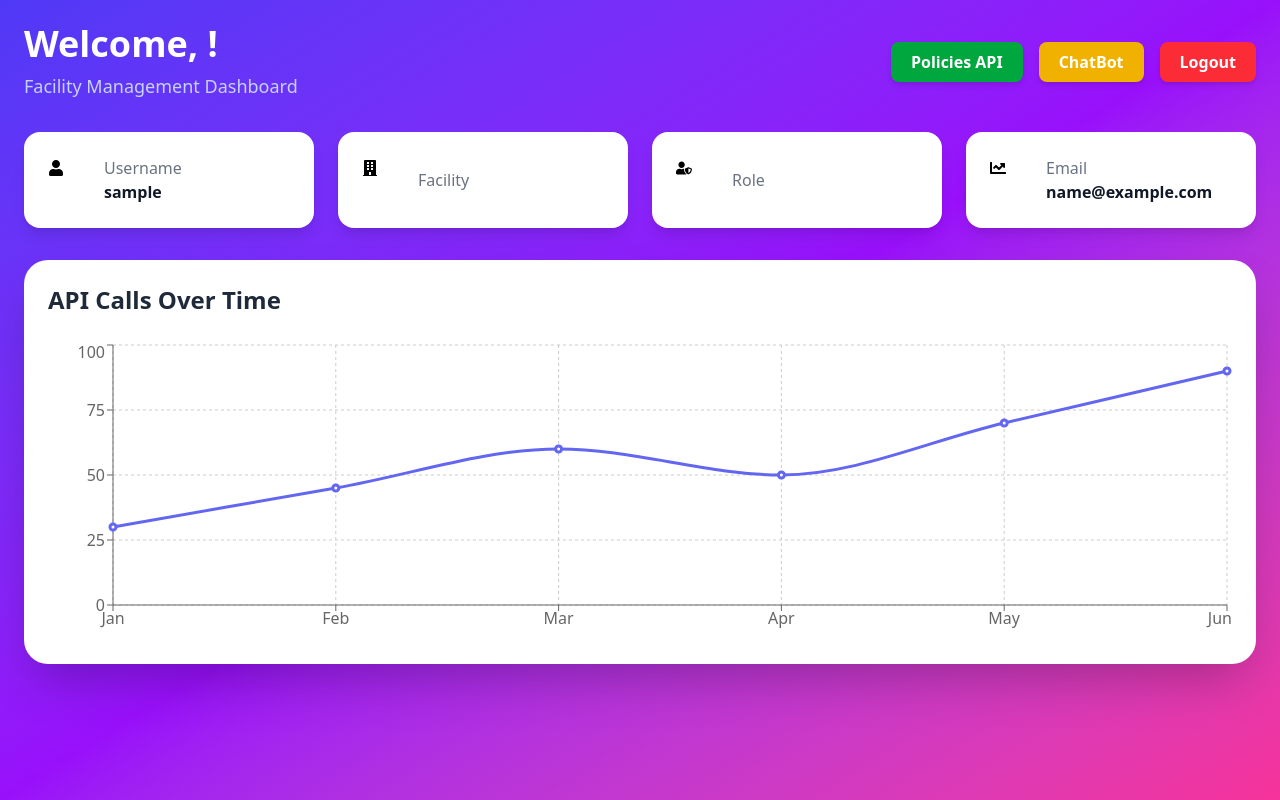
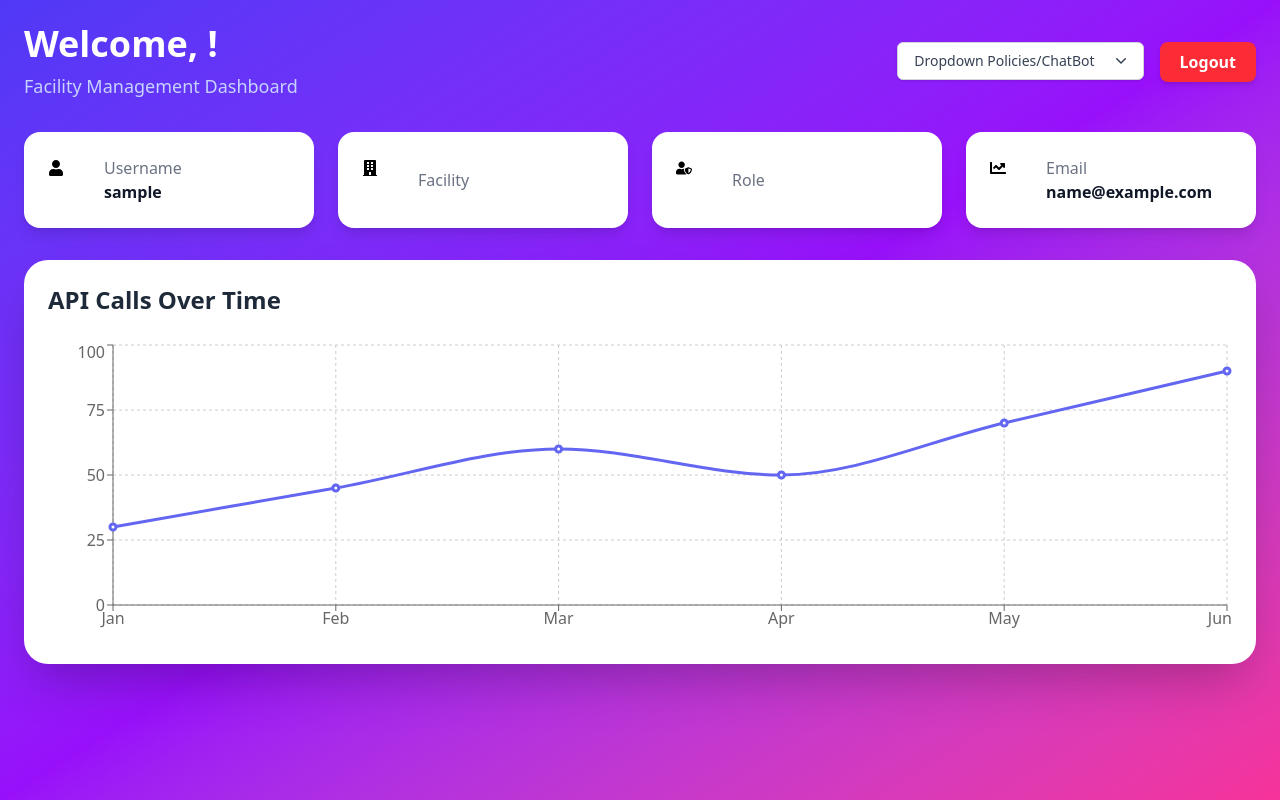
Before and after one commit to ahmed-gillani/Login-App, a React (Vite) app: page /dashboard in a window 1280 px wide. Built offline with nearby package versions, Linux system fonts and the light colour scheme; sample sign-in values are in the browser's storage.

Commit message:
feat(dashboard): add Navigate dropdown for Policies API and ChatBot, keep Logout button

```diff
--- a/src/api/axios.js
+++ b/src/api/axios.js
@@ -6,7 +6,7 @@ const FACILITY_ID = "t2y4sv_0954198_YRPC0QP";
 const api = axios.create({
   baseURL: "https://3-149-121-205.nip.io",
   timeout: 15000,
-  withCredentials: true, // ⬅⬅⬅ REQUIRED FOR COOKIE REFRESH TOKEN
+  withCredentials: true,
   headers: {
     "Content-Type": "application/json",
     "X-Facility-Id": FACILITY_ID,
--- /dev/null
+++ b/src/components/Dropdown.jsx
@@ -0,0 +1,73 @@
+// src/components/Dropdown.jsx
+import React, { useState, useRef, useEffect } from "react";
+
+export default function Dropdown({ label = "Menu", items = [], icon }) {
+  const [open, setOpen] = useState(false);
+  const dropdownRef = useRef(null);
+
+  useEffect(() => {
+    function handleClickOutside(event) {
+      if (dropdownRef.current && !dropdownRef.current.contains(event.target)) {
+        setOpen(false);
+      }
+    }
+    document.addEventListener("mousedown", handleClickOutside);
+    return () => document.removeEventListener("mousedown", handleClickOutside);
+  }, []);
+
+  return (
+    <div className="relative inline-block text-left" ref={dropdownRef}>
+      <button
+        onClick={() => setOpen(!open)}
+        className="inline-flex items-center justify-center w-full rounded-md border border-gray-300 shadow-sm px-4 py-2 bg-white text-sm font-medium text-gray-700 hover:bg-gray-50 focus:outline-none gap-2"
+      >
+        {icon && <span className="text-gray-500">{icon}</span>}
+        {label}
+        <svg
+          className="ml-2 -mr-1 h-5 w-5"
+          xmlns="http://www.w3.org/2000/svg"
+          viewBox="0 0 20 20"
+          fill="currentColor"
+          aria-hidden="true"
+        >
+          <path
+            fillRule="evenodd"
+            d="M5.23 7.21a.75.75 0 011.06.02L10 10.939l3.71-3.71a.75.75 0 111.06 1.06l-4.24 4.24a.75.75 0 01-1.06 0l-4.24-4.24a.75.75 0 01.02-1.06z"
+            clipRule="evenodd"
+          />
+        </svg>
+      </button>
+
+      {open && (
+        <div className="absolute right-0 mt-2 w-44 bg-white border border-gray-200 rounded-md shadow-lg z-50 origin-top-right transition-transform transform scale-95 opacity-0 animate-dropdown">
+          <ul className="py-1">
+            {items.map((item, index) => (
+              <li
+                key={index}
+                className="px-4 py-2 text-gray-700 hover:bg-gray-100 cursor-pointer"
+                onClick={() => {
+                  item.onClick && item.onClick();
+                  setOpen(false);
+                }}
+              >
+                {item.label}
+              </li>
+            ))}
+          </ul>
+        </div>
+      )}
+
+      <style>
+        {`
+          @keyframes dropdown {
+            0% { opacity: 0; transform: scale(0.95); }
+            100% { opacity: 1; transform: scale(1); }
+          }
+          .animate-dropdown {
+            animation: dropdown 0.15s ease-out forwards;
+          }
+        `}
+      </style>
+    </div>
+  );
+}
--- a/src/pages/Dashboard.jsx
+++ b/src/pages/Dashboard.jsx
@@ -1,17 +1,10 @@
 // src/pages/Dashboard.jsx
-import React, { useContext, useState } from "react";
+import React, { useContext } from "react";
 import { useNavigate } from "react-router-dom";
 import { AuthContext } from "../context/AuthContext";
-import { FaUser, FaBuilding, FaUserShield, FaChartLine } from "react-icons/fa";
-import {
-  LineChart,
-  Line,
-  XAxis,
-  YAxis,
-  CartesianGrid,
-  Tooltip,
-  ResponsiveContainer
-} from "recharts";
+import { FaUser, FaBuilding, FaUserShield, FaChartLine, FaHome, FaRobot } from "react-icons/fa";
+import { LineChart, Line, XAxis, YAxis, CartesianGrid, Tooltip, ResponsiveContainer } from "recharts";
+import Dropdown from "../components/Dropdown";
 
 export default function Dashboard() {
   const { user, setUser } = useContext(AuthContext);
@@ -60,20 +53,16 @@ export default function Dashboard() {
           </div>
 
           <div className="flex gap-4 mt-4 sm:mt-0">
-            <button
-              onClick={() => navigate("/policies")}
-              className="px-5 py-2 bg-green-600 hover:bg-green-700 text-white font-semibold rounded-lg shadow-md transition transform hover:scale-105"
-            >
-              Policies API
-            </button>
+            {/* Navigate Dropdown */}
+            <Dropdown
+              label="Dropdown Policies/ChatBot"
+              items={[
+                { label: "Policies API", onClick: () => navigate("/policies"), icon: <FaHome /> },
+                { label: "ChatBot", onClick: () => navigate("/chatbot"), icon: <FaRobot /> },
+              ]}
+            />
 
-            <button
-              onClick={() => navigate("/chatbot")}  // ← OPEN CHATBOT
-              className="px-5 py-2 bg-yellow-500 hover:bg-yellow-600 text-white font-semibold rounded-lg shadow-md transition transform hover:scale-105"
-            >
-              ChatBot
-            </button>
-
+            {/* Logout Button */}
             <button
               onClick={logout}
               className="px-5 py-2 bg-red-500 hover:bg-red-600 text-white font-semibold rounded-lg shadow-md transition transform hover:scale-105"
```
Also changed, not shown: src/components/Message.jsx (+1 -6 lines), src/pages/ChatBot.jsx (indentation only).
